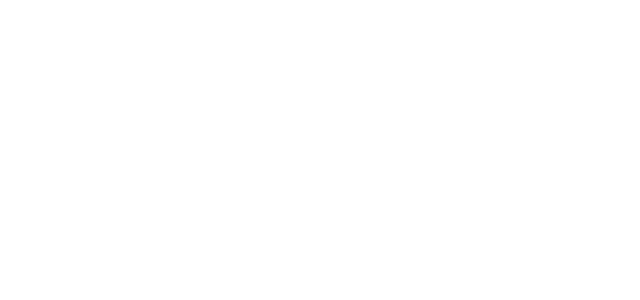
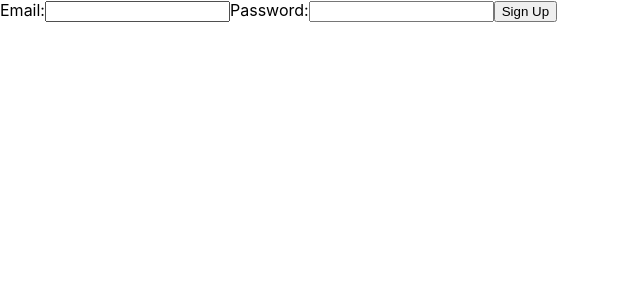
Before and after one commit to nataliyabondareva/fake-or-famous-client, a React (Create React App) app: page / in a window 1280 px wide. Shown: the top 300 px of the page, without its empty margins (0-640 px from the left). Built offline with nearby package versions, Linux system fonts and the light colour scheme.

Commit message:
set default route

```diff
--- a/src/App.js
+++ b/src/App.js
@@ -10,6 +10,7 @@ class App extends Component {
     return (
       <Provider store={store}>
         <div>
+          <Route path="/" exact component={SignupFormContainer} />
           <Route path="/logins" exact component={LoginFormContainer} />
           <Route path="/signup" exact component={SignupFormContainer} />
         </div>
```
